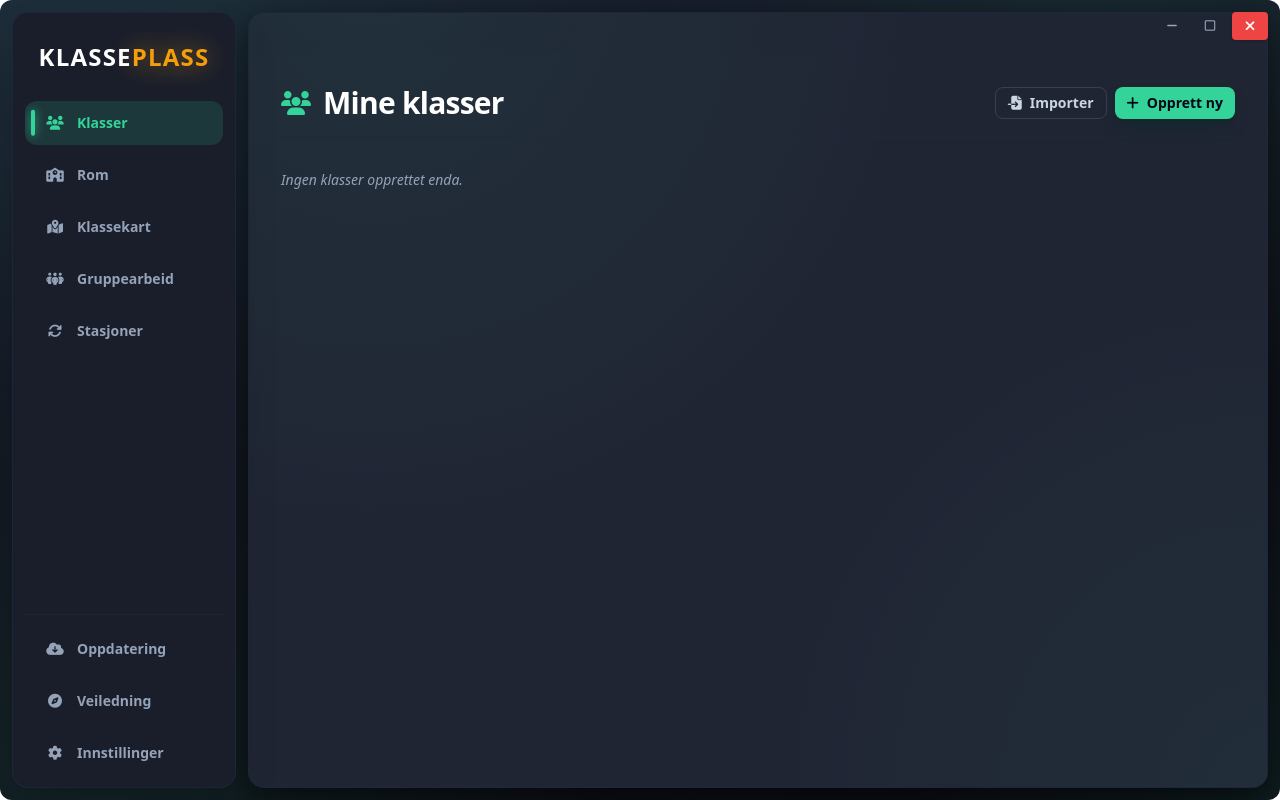
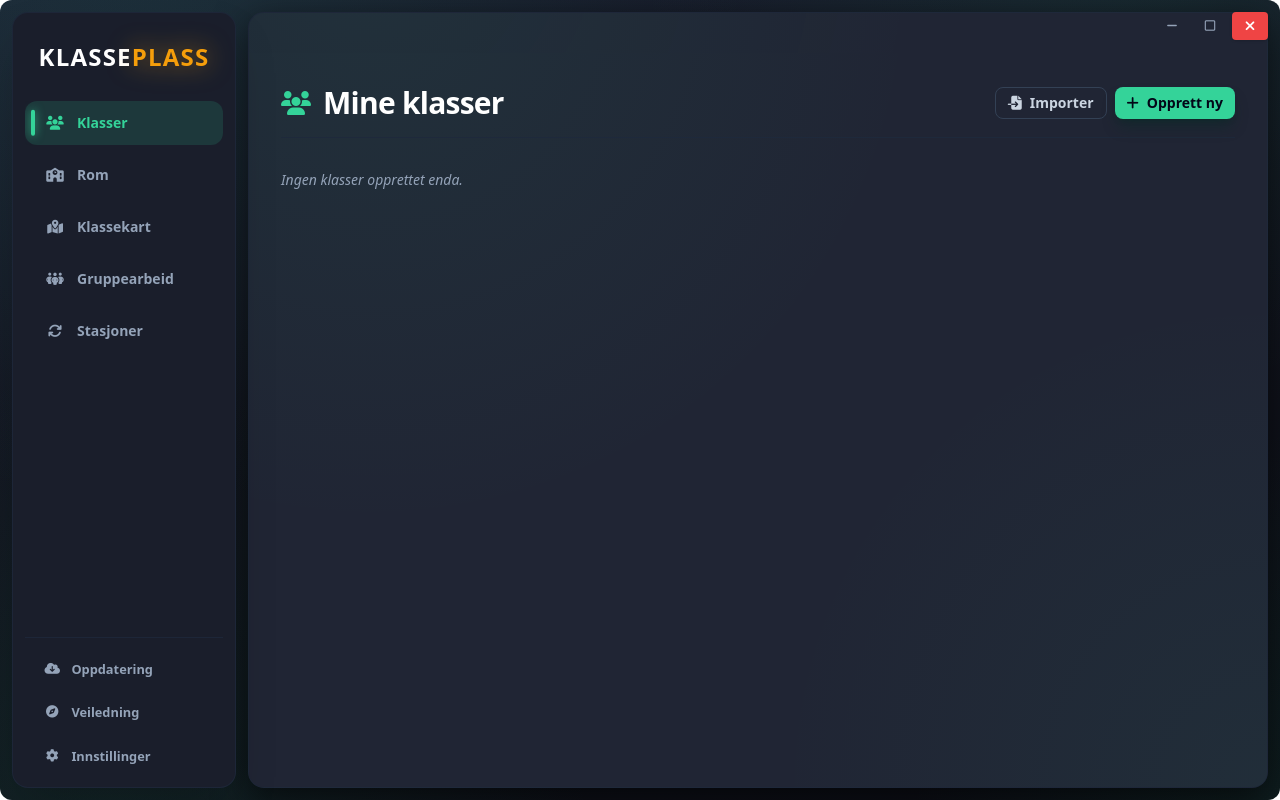
Before and after one commit to takoie/KlassePlass, a React (Vite) app: page / in a window 1280 px wide. Built offline with nearby package versions, Linux system fonts and the light colour scheme.

Commit message:
style: reduser skriftstørrelse og ikoner nederst i menyen, fiks tittel og latest.json BOM

```diff
--- a/src/components/Layout.jsx
+++ b/src/components/Layout.jsx
@@ -85,16 +85,16 @@
         </div>
 
         {/* Nederst i Sidemenyen - Oppdatering, Veiledning og Innstillinger */}
-        <div className="pt-3 border-t border-slate-800/80 mt-auto flex flex-col gap-2">
+        <div className="pt-3 border-t border-slate-800/80 mt-auto flex flex-col gap-1.5">
           <button
-            className={`overblikk-nav-btn relative transition-all duration-300 ${
+            className={`overblikk-nav-btn overblikk-nav-btn-sub relative transition-all duration-300 ${
               hasUpdateReady
                 ? 'border-emerald-500/60 bg-emerald-950/40 text-emerald-300 shadow-[0_0_15px_rgba(16,185,129,0.35)]'
                 : ''
             }`}
             onClick={onOpenUpdateModal}
           >
-            <i className={`fa-solid fa-cloud-arrow-down fa-fw text-sm flex-shrink-0 ${
+            <i className={`fa-solid fa-cloud-arrow-down fa-fw flex-shrink-0 ${
               hasUpdateReady ? 'text-emerald-400 drop-shadow-[0_0_8px_rgba(52,211,153,0.8)]' : 'text-slate-400'
             }`}></i>
             <span className="leading-none flex-1 text-left">Oppdatering</span>
@@ -105,17 +105,17 @@
             )}
           </button>
           <button
-            className="overblikk-nav-btn"
+            className="overblikk-nav-btn overblikk-nav-btn-sub"
             onClick={onOpenOnboarding}
           >
-            <i className="fa-solid fa-compass fa-fw text-sm flex-shrink-0 text-slate-400"></i>
+            <i className="fa-solid fa-compass fa-fw flex-shrink-0 text-slate-400"></i>
             <span className="leading-none flex-1 text-left">Veiledning</span>
           </button>
           <button
-            className={`overblikk-nav-btn ${currentView === 'settings' ? 'active' : ''}`}
+            className={`overblikk-nav-btn overblikk-nav-btn-sub ${currentView === 'settings' ? 'active' : ''}`}
             onClick={() => setCurrentView('settings')}
           >
-            <i className="fa-solid fa-gear fa-fw text-sm flex-shrink-0 text-slate-400"></i>
+            <i className="fa-solid fa-gear fa-fw flex-shrink-0 text-slate-400"></i>
             <span className="leading-none flex-1 text-left">Innstillinger</span>
           </button>
         </div>
--- a/src/components/UpdateModal.jsx
+++ b/src/components/UpdateModal.jsx
@@ -92,7 +92,7 @@
             </div>
             <div>
               <h2 className="font-extrabold text-white text-lg tracking-tight flex items-center gap-2">
-                Oppdatering & Endringslogg
+                Oppdatering og endringslogg
               </h2>
               <p className="text-xs text-slate-400">
                 Installert versjon: <span className="font-bold text-slate-200">v{currentVersion || '2.5.0'}</span>
--- a/src/index.css
+++ b/src/index.css
@@ -66,6 +66,20 @@
   flex-shrink: 0;
 }
 
+.overblikk-nav-btn-sub {
+  height: 2.35rem;
+  font-size: 0.8rem;
+  gap: 0.65rem;
+  padding-left: 1.15rem;
+  padding-right: 0.85rem;
+  border-radius: 0.625rem;
+}
+
+.overblikk-nav-btn-sub i {
+  width: 1.1rem;
+  font-size: 0.775rem;
+}
+
 .overblikk-nav-btn:hover {
   background-color: rgba(255, 255, 255, 0.05);
   color: #f8fafc;
```
Also changed, not shown: 1 other file (tests, documents, lock files or other folders).
